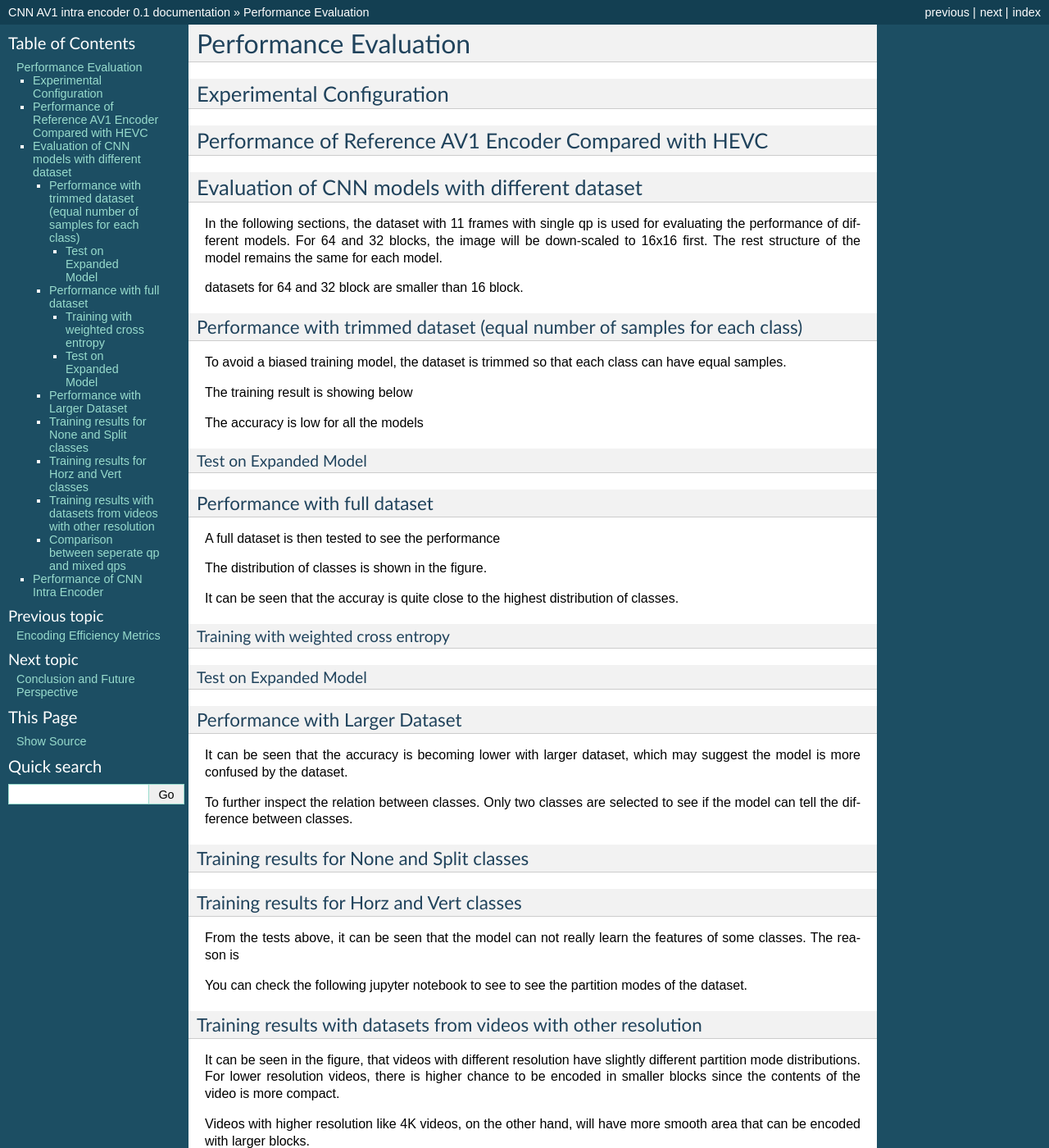
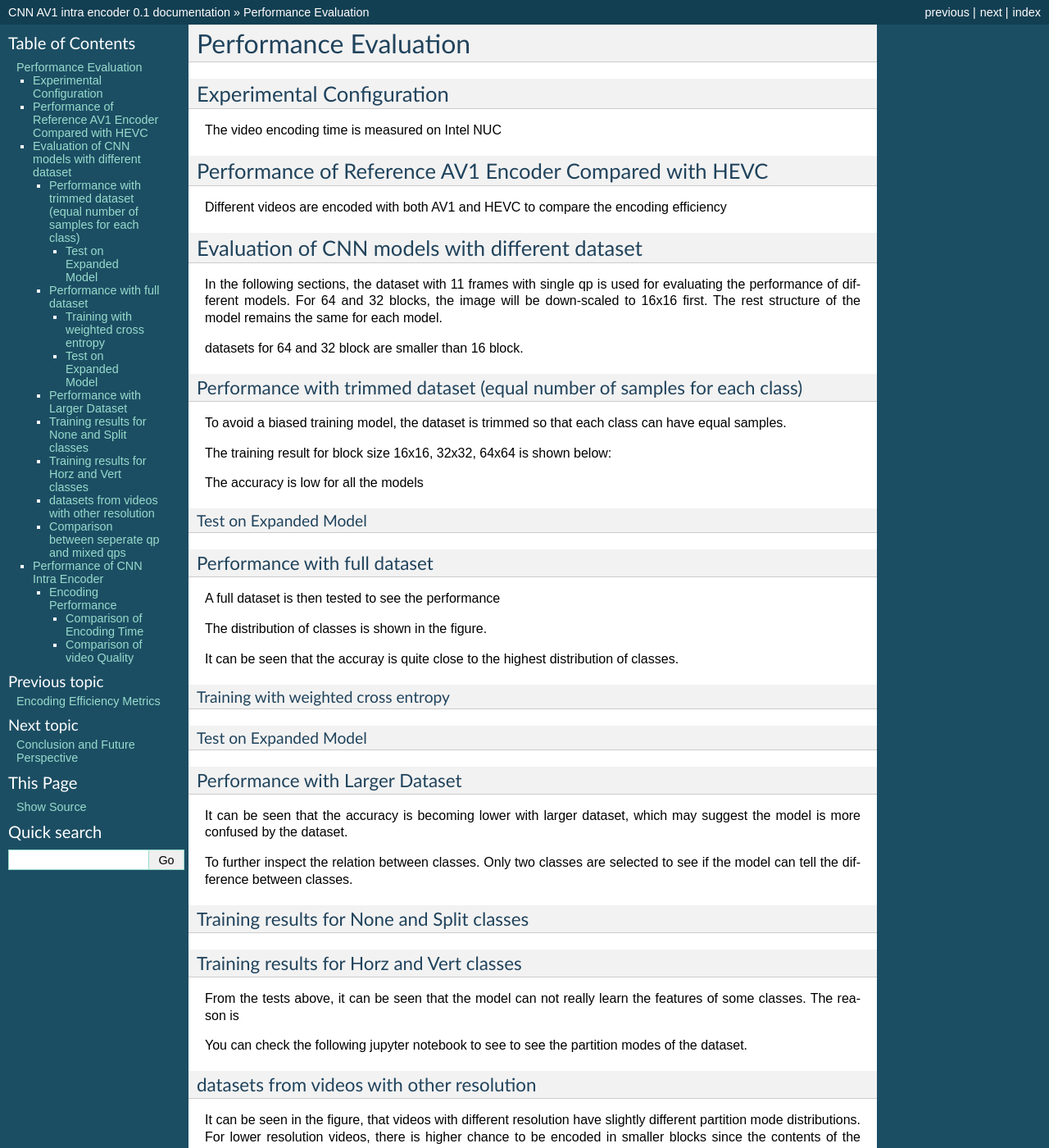
Before and after one commit to epadam/CNN-AV1-intra-encoder, a Sphinx documentation site: the page built from source/performance.rst, in a window 1280 px wide and 1400 px high. Shown: the whole window at 82% size. Built offline with Sphinx 7.4.7, drawn with Linux system fonts in a browser that asks for light colours; some of the changed text lies outside the part shown.

Commit message:
Update performance.rst

```diff
--- a/source/performance.rst
+++ b/source/performance.rst
@@ -1,16 +1,18 @@
 Performance Evaluation
 ===========================
 
-==============================
+
+================================
 Experimental Configuration
-==============================
+================================
+
+The video encoding time is measured on Intel NUC
 
 ==========================================================
 Performance of Reference AV1 Encoder Compared with HEVC
 ==========================================================
 
-
-
+Different videos are encoded with both AV1 and HEVC to compare the encoding efficiency
 
 =================================================
 Evaluation of CNN models with different dataset
@@ -28,7 +30,10 @@ Performance with trimmed dataset (equal number of samples for each class)
 
 To avoid a biased training model, the dataset is trimmed so that each class can have equal samples.
 
-The training result is showing below
+The training result for block size 16x16, 32x32, 64x64 is shown below:
+
+
+
 
 The accuracy is low for all the models
 
@@ -83,7 +88,7 @@ From the tests above, it can be seen that the model can not really learn the fea
 You can check the following jupyter notebook to see to see the partition modes of the dataset.
 
 -----------------------------------------------------------------
-Training results with datasets from videos with other resolution
+datasets from videos with other resolution
 -----------------------------------------------------------------
 
 It can be seen in the figure, that videos with different resolution have slightly different partition mode distributions. For lower resolution videos, there is higher chance to be encoded in smaller blocks since the contents of the video is more compact.
@@ -107,4 +112,17 @@ Models trained with single qp (120) and mixed qp data are tested with a test set
 Performance of CNN Intra Encoder
 ====================================
 
+
+
+---------------------------------------------
+Encoding Performance
+---------------------------------------------
+
+Comparison of Encoding Time
+^^^^^^^^^^^^^^^^^^^^^^^^^^^^^^
+
+
+
+Comparison of video Quality
+^^^^^^^^^^^^^^^^^^^^^^^^^^^^^^
 overhead, complexity reduction, running time
```
